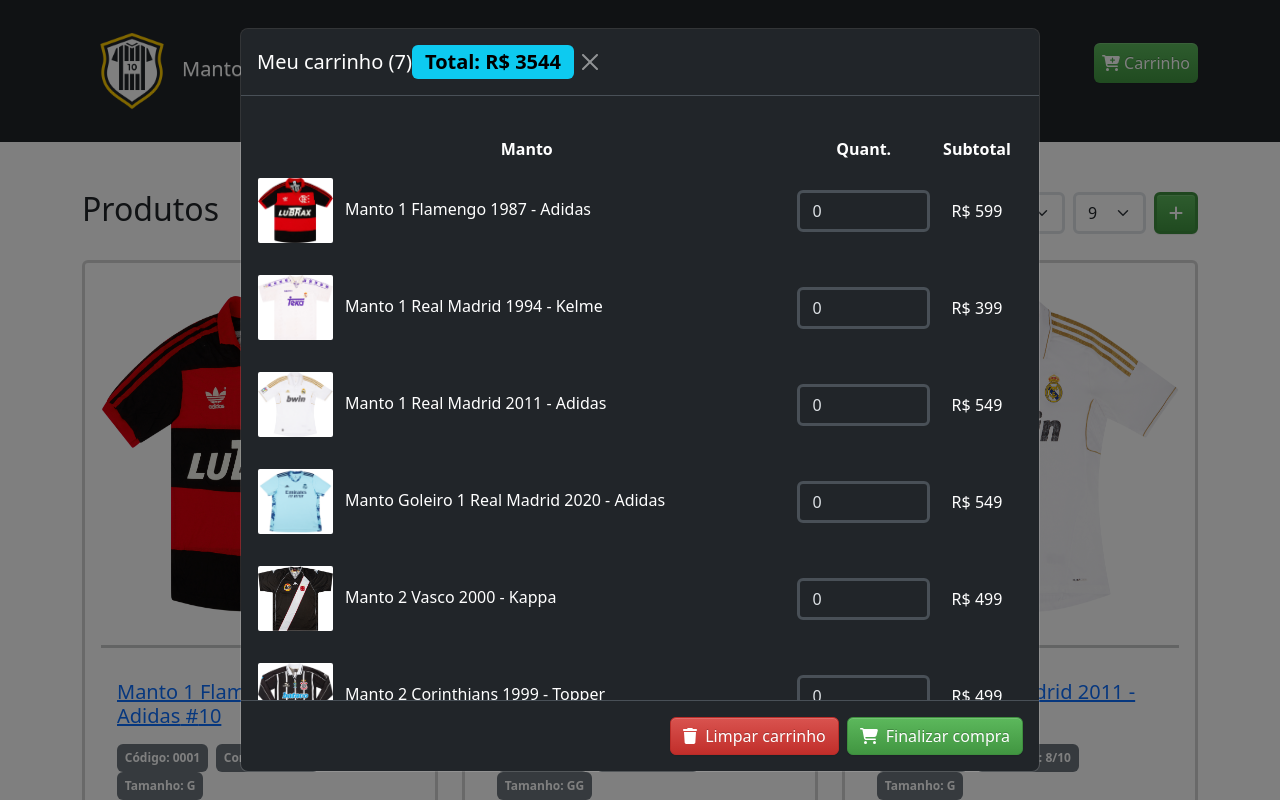
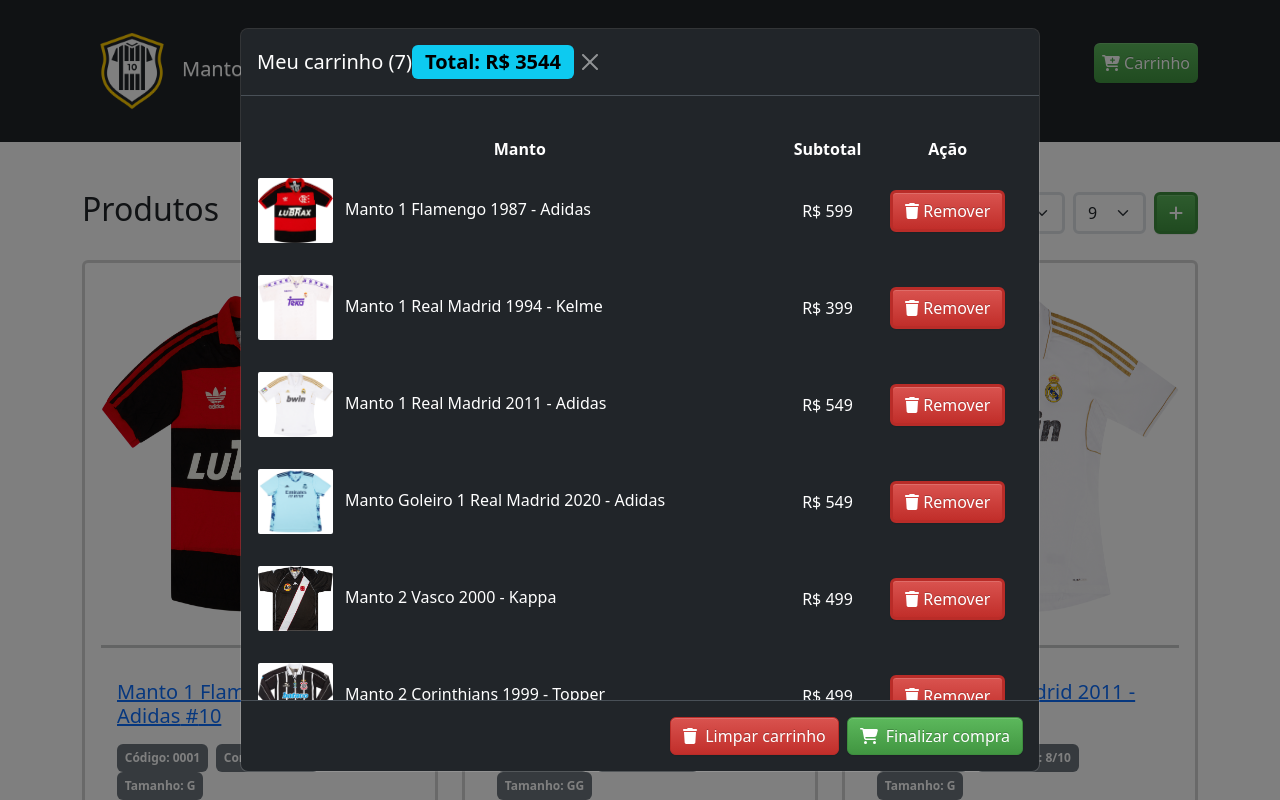
Before and after one commit to josuelustosa-webacademy2023/WACAD014-frontend-react, a React (Create React App) app in the folder create-react-app/my-app/: page / in a window 1280 px wide. Both pictures are taken after a click on the button "Carrinho". Shown: the top 800 px of the page. Built offline with nearby package versions, Linux system fonts and the light colour scheme.

Commit message:
fix: removendo input da tabela e add botao remover

```diff
--- a/create-react-app/my-app/src/components/Modal/Modal.js
+++ b/create-react-app/my-app/src/components/Modal/Modal.js
@@ -12,9 +12,9 @@
   };
 
   removeLinha = (index) => {
-    const { DADOS_PRODUTOS } = this.state;
+    const { characters } = this.state;
     this.setState({
-      characters: DADOS_PRODUTOS.filter((character, i) => {
+      characters: characters.filter((character, i) => {
         return i !== index;
       }),
     });
@@ -49,7 +49,9 @@
               </h1>
 
               <div className="d-flex align-items-center">
-                <span class="badge fs-5 text-bg-info">Total: R$ {valorTotal}</span>
+                <span class="badge fs-5 text-bg-info">
+                  Total: R$ {valorTotal}
+                </span>
                 <button
                   type="button"
                   className="btn-close"
--- a/create-react-app/my-app/src/components/Table/TableBody.js
+++ b/create-react-app/my-app/src/components/Table/TableBody.js
@@ -1,4 +1,6 @@
 import React, { Component } from "react";
+import { FontAwesomeIcon } from "@fortawesome/react-fontawesome";
+import { faTrash } from "@fortawesome/free-solid-svg-icons";
 
 class TableBody extends Component {
   render() {
@@ -18,17 +20,16 @@
             />
             {row.nome}
           </td>
+          <td>R$ {row.preco}</td>
           <td>
-            <input
-              type="number"
-              class="form-control border-3"
-              id="numberItens"
-              defaultValue={0}
-              min={0}
-              max={row.quant_estoque}
-            />
+            <button
+              type="button"
+              class="btn btn-danger text-white border-3"
+              onClick={() => removeLinha(index)}
+            >
+              <FontAwesomeIcon icon={faTrash} /> Remover
+            </button>
           </td>
-          <td>R$ {row.preco}</td>
         </tr>
       );
     });
--- a/create-react-app/my-app/src/components/Table/TableHeader.js
+++ b/create-react-app/my-app/src/components/Table/TableHeader.js
@@ -6,8 +6,8 @@
       <thead>
         <tr>
           <th>Manto</th>
-          <th>Quant.</th>
           <th>Subtotal</th>
+          <th>Ação</th>
         </tr>
       </thead>
     );
```
